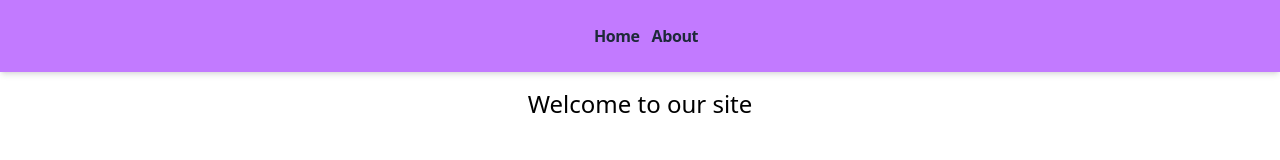
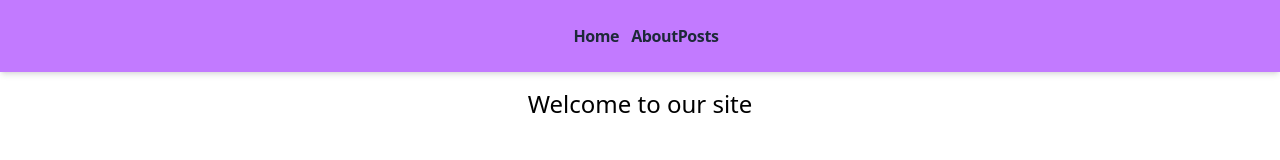
Before and after one commit to DarioDidi/alx-project-0x02-setup, a Next.js app in the folder alx-project-0x02/: page / in a window 1280 px wide. Shown: the top 160 px of the page. Built offline with nearby package versions, Linux system fonts and the light colour scheme.

Commit message:
add posts page

```diff
--- a/alx-project-0x02/components/layout/Header.tsx
+++ b/alx-project-0x02/components/layout/Header.tsx
@@ -10,6 +10,9 @@ const Header: React.FC = () => {
 				<Link href="/about" className="font-bold text-gray-800 tracking-tight">
 					About
 				</Link>
+				<Link href="/posts" className="font-bold text-gray-800 tracking-tight">
+					Posts
+				</Link>
 			</div>
 		</header>
 	)
--- /dev/null
+++ b/alx-project-0x02/pages/posts.tsx
@@ -0,0 +1,10 @@
+import Header from "@/components/layout/Header"
+const Posts: React.FC = () => {
+  return (
+    <div className="flex flex-col h-screen">
+      <Header />
+      <h1 className="text-4xl font-bold mb-4 text-center">Home Page</h1>
+
+    </div>
+  )
+}
```
